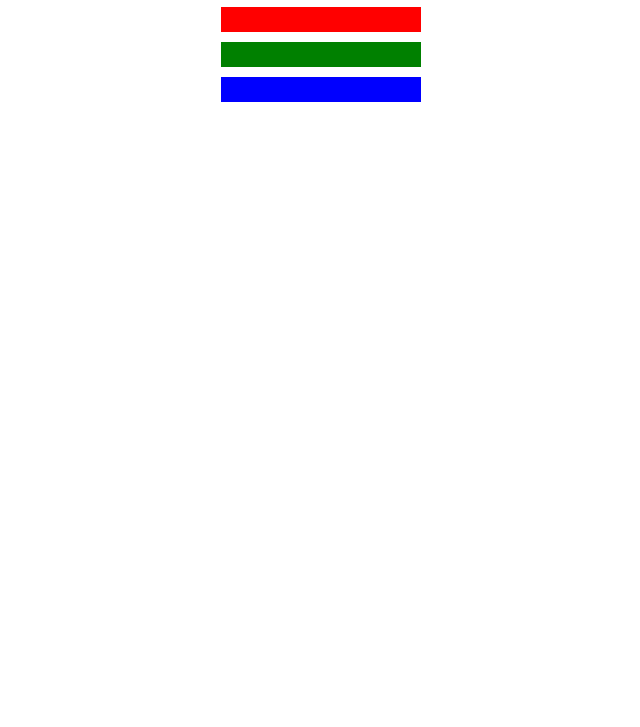
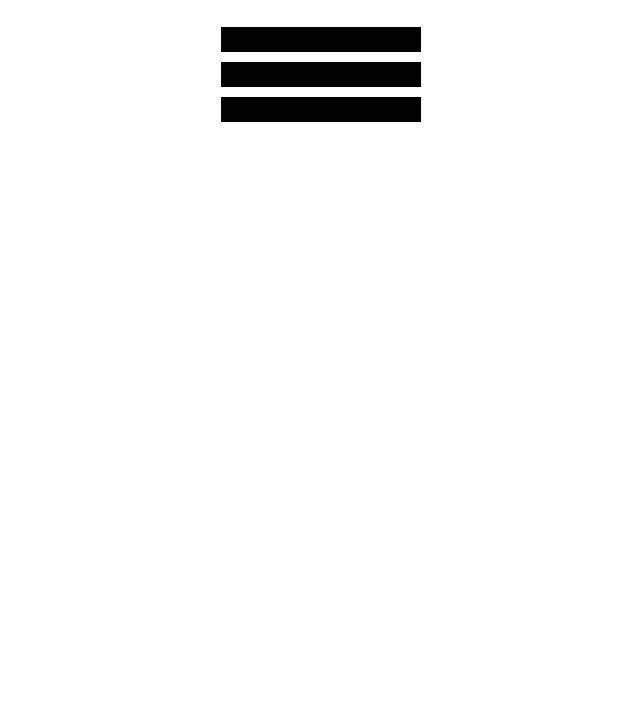
Before and after one commit to Yuliya9449/freecodecamp, a website: page LearnCSSColorsByBuildingSetOfColoredMarkers/index.html in a window 1280 px wide. Shown: the part 73-800 px from the top of the page, without its empty margins (319-959 px from the left). Drawn offline with Linux system fonts and the light colour scheme.

Commit message:
feat: complete steps 21-35

```diff
--- a/LearnCSSColorsByBuildingSetOfColoredMarkers/styles.css
+++ b/LearnCSSColorsByBuildingSetOfColoredMarkers/styles.css
@@ -1,5 +1,10 @@
 h1 {
   text-align: center;
+}
+
+.container {
+  background-color: rgb(255, 255, 255);
+  padding: 10px 0;
 }
 
 .marker {
@@ -9,13 +14,13 @@ h1 {
 }
 
 .one {
-  background-color: red;
+  background-color: rgb(0, 0, 0);
 }
 
 .two {
-  background-color: green;
+  background-color: rgb(0, 0, 0);
 }
 
 .three {
-  background-color: blue;
+  background-color: rgb(0, 0, 0);
 }
```
